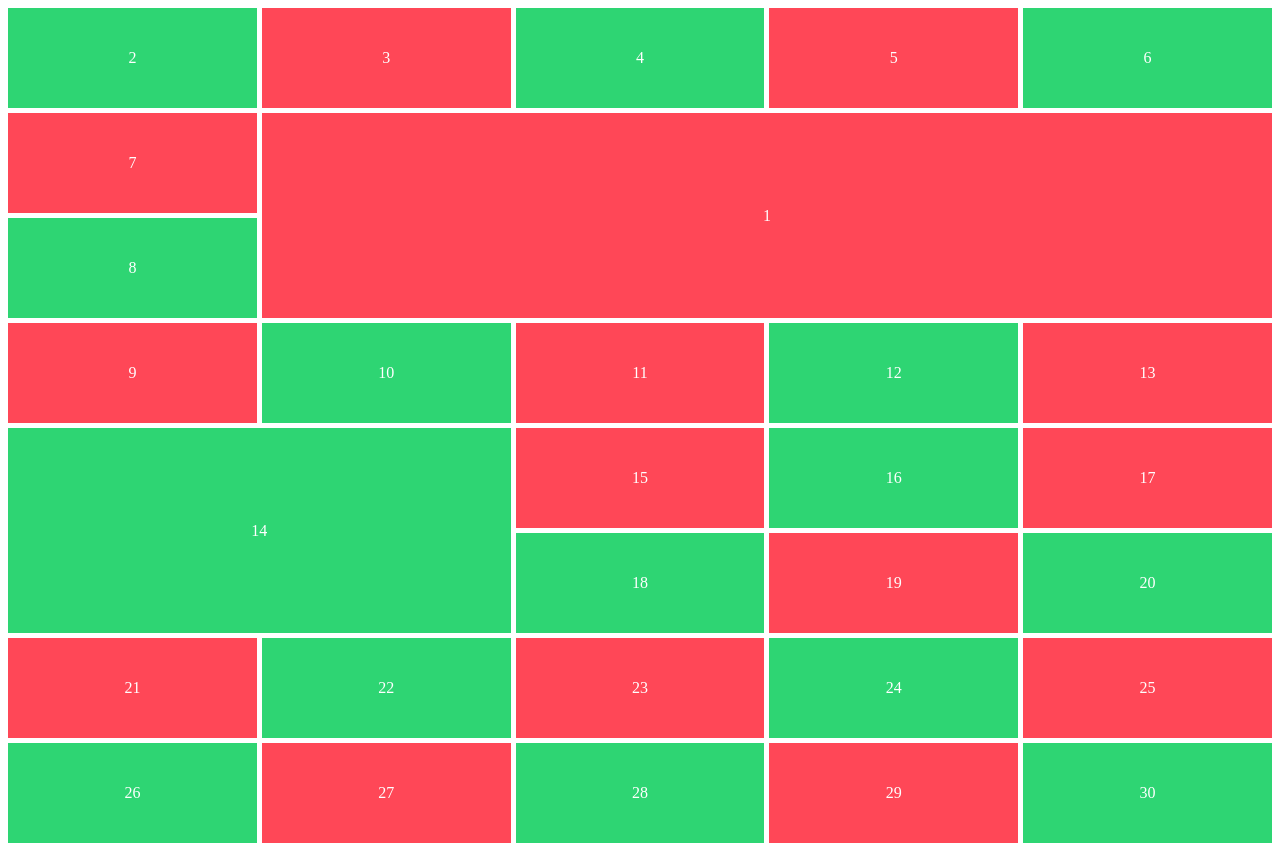
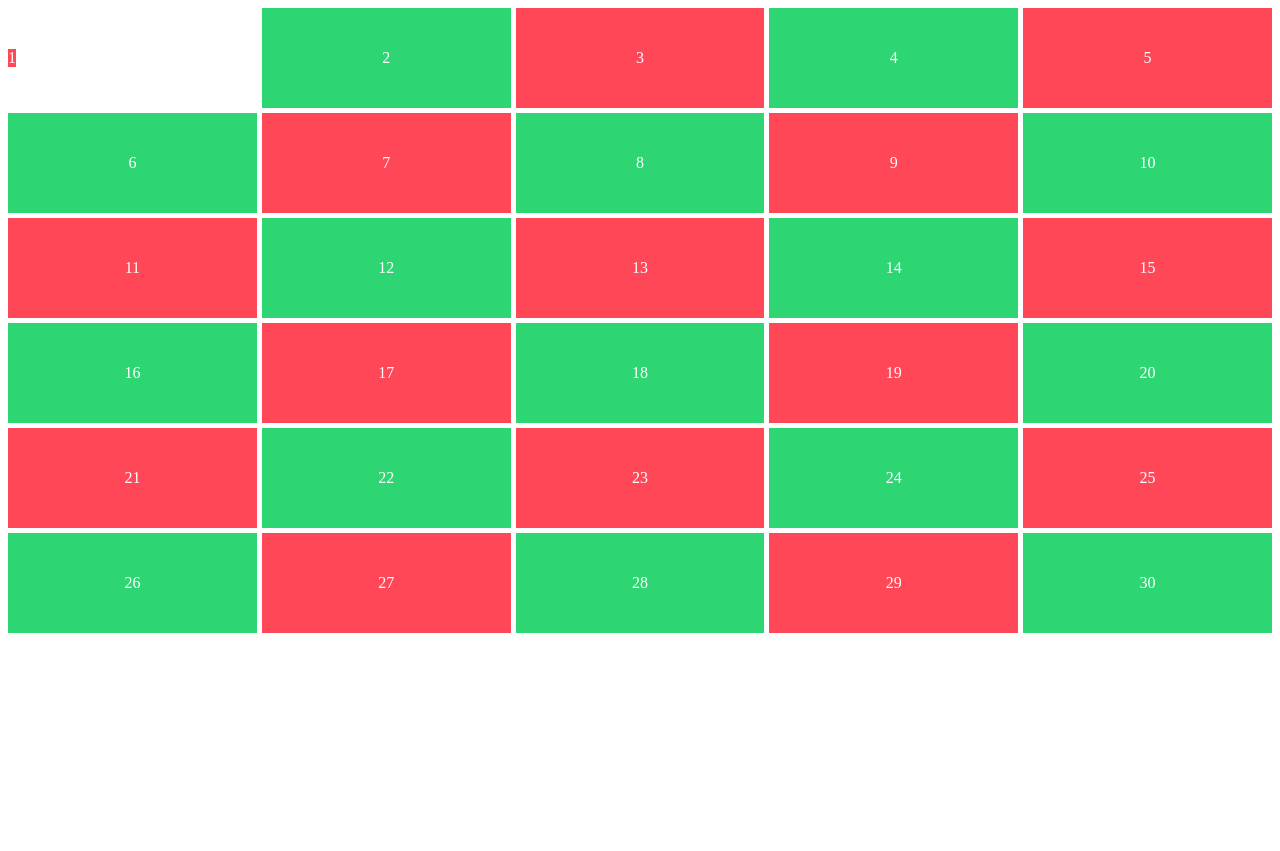
Before and after one commit to ghdl023/css-masterclass, a website: page grid.html in a window 1280 px wide. After the commit the page ends 800 px from the top, so only its background shows below. Drawn offline with Linux system fonts and the light colour scheme.

Commit message:
#2.13 Justify, Align, Place Self

```diff
--- a/grid.html
+++ b/grid.html
@@ -22,11 +22,8 @@
       }
 
       .box:first-child {
-        grid-area: 2 / 2 / 4 /-1;
-      }
-
-      .box:nth-child(14) {
-        grid-area: span 2 / span 2;
+        justify-self: start;
+        align-self: center;
       }
 
       .box:nth-child(odd) {
```
